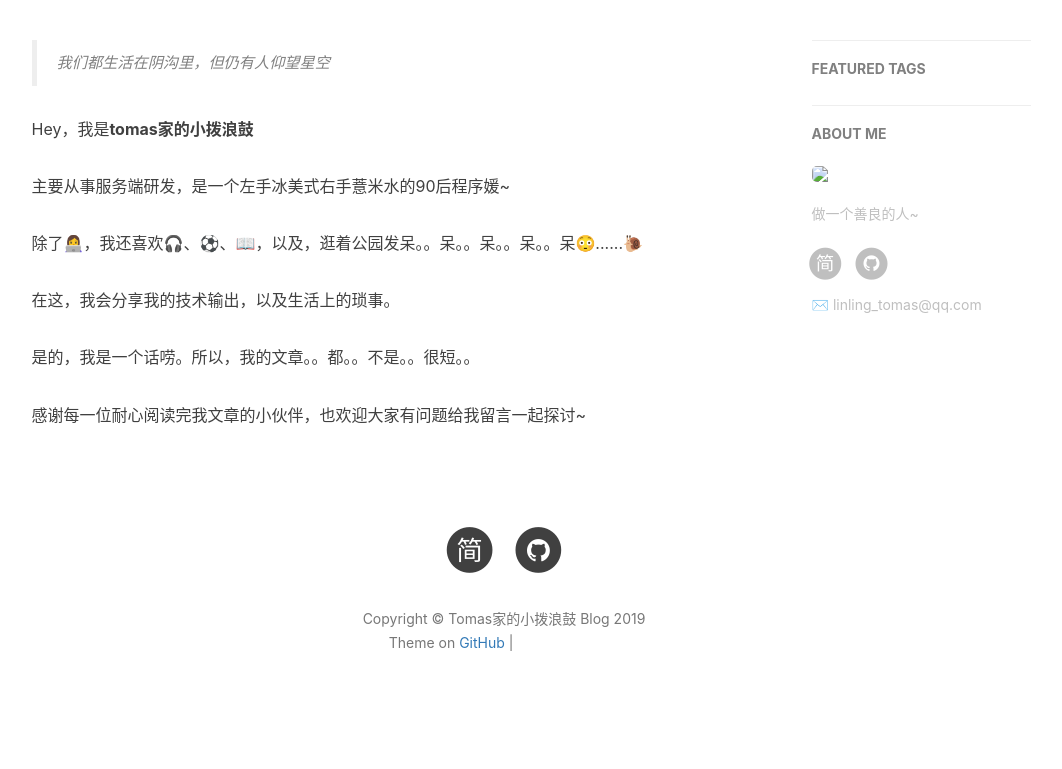
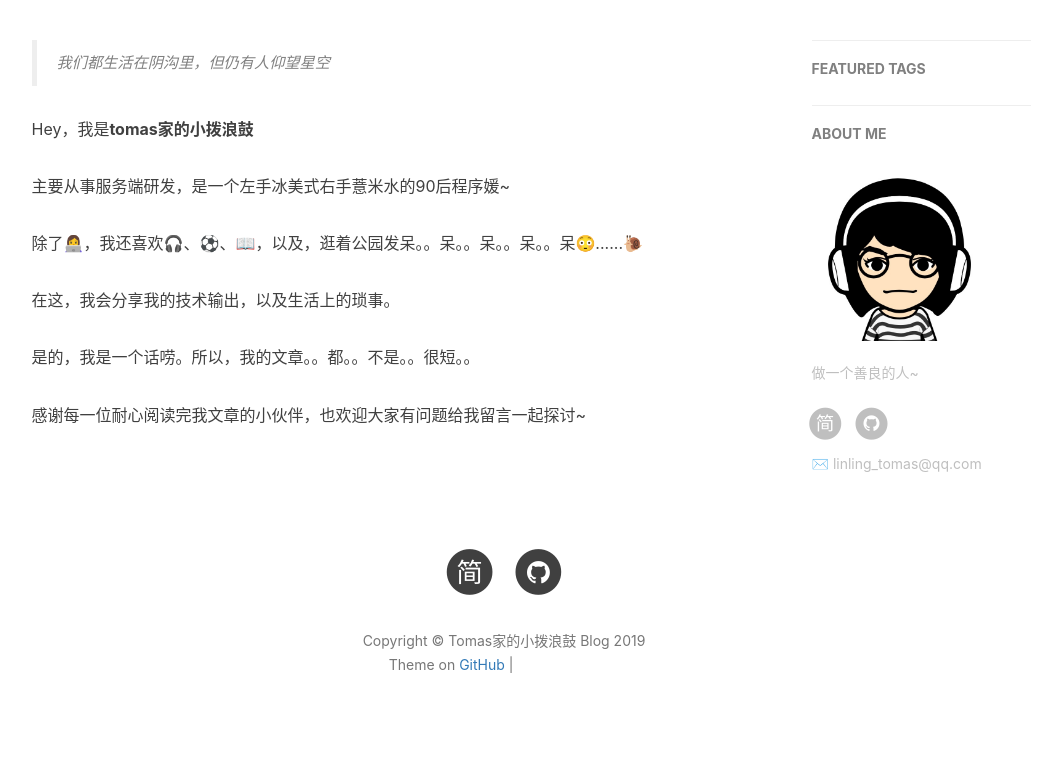
Before and after one commit to icql/programming_blog, a Jekyll site: the page built from about.html, in a window 1280 px wide. Shown: the part 418-1187 px from the top of the page, without its empty margins (136-1198 px from the left). Built offline with Jekyll 4.4.1, drawn with Linux system fonts in a browser that asks for light colours; nearby versions of some CDN libraries; comment, search, counter and statistics services are not loaded; before the commit the page ends 1165 px from its top, so only the background shows below that; grey boxes are pictures that could not be loaded.

Commit message:
first post

```diff
--- a/_config.yml
+++ b/_config.yml
@@ -12,7 +12,7 @@
 # Sidebar settings
 sidebar: true                           # whether or not using Sidebar.
 sidebar-about-description: "做一个善良的人~"
-sidebar-avatar: img/avatar.jpg      # use absolute URL, seeing it's used in both `/` and `/about/`
+sidebar-avatar: https://linling1.github.io/programming_blog/img/avatar.jpg      # use absolute URL, seeing it's used in both `/` and `/about/`
 
 
 
```
